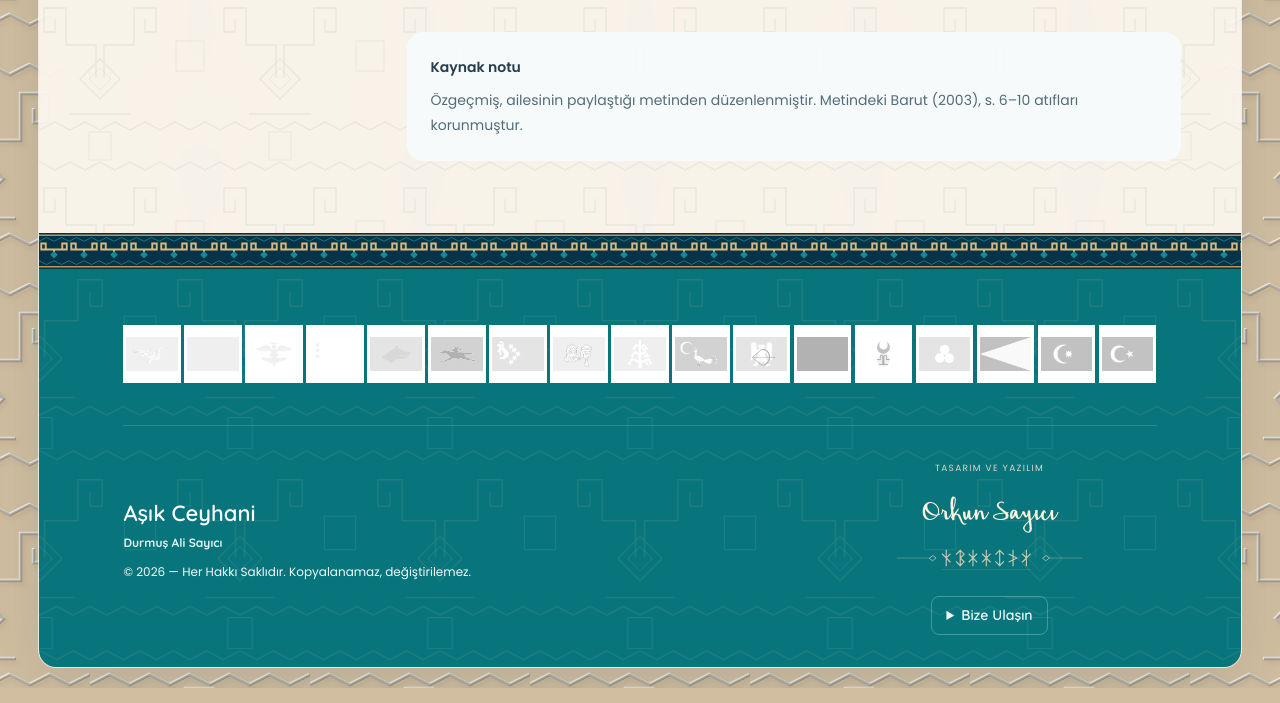
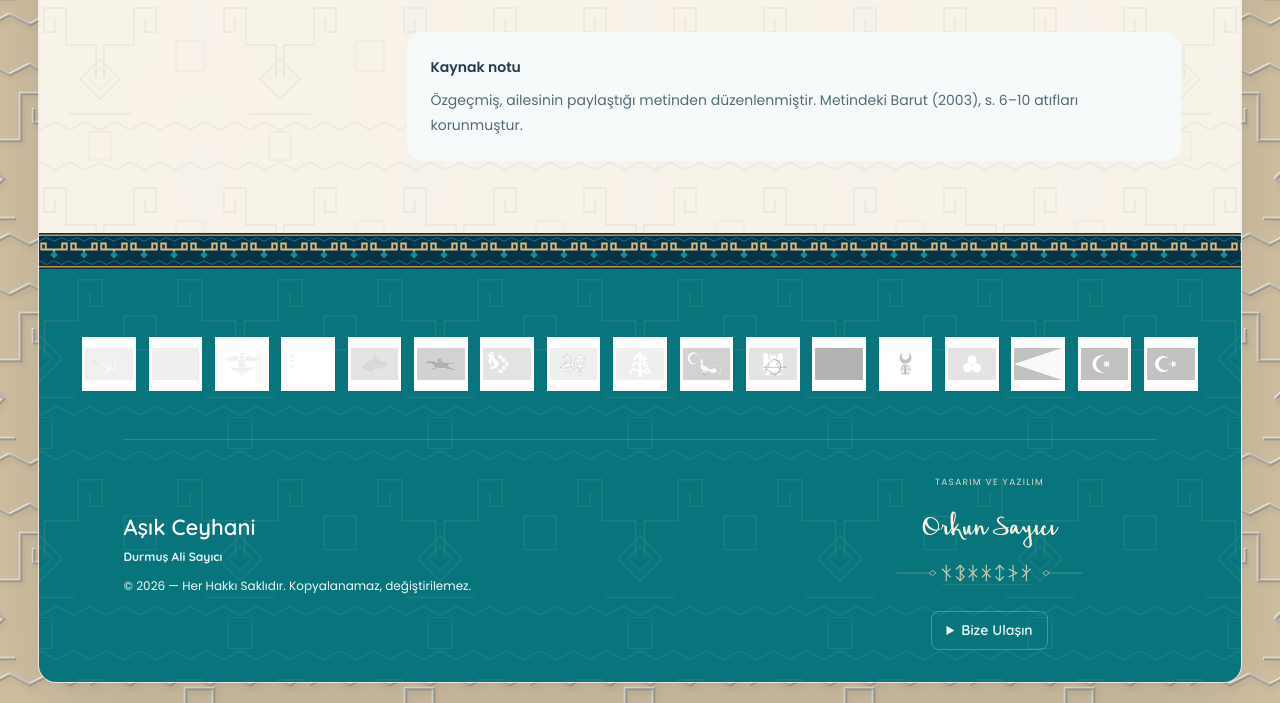
Before and after one commit to theorkun/theorkun.github.io, a plain HTML site: page hayati.html in a window 1280 px wide. Shown: the part 3475-4178 px from the top of the page. Drawn offline with Linux system fonts and the light colour scheme.

Commit message:
Spread the single flag row evenly across the footer area

```diff
--- a/footer-flags.css
+++ b/footer-flags.css
@@ -1,7 +1,7 @@
-.footer-state-flags{grid-column:1/-1;width:100%;min-width:0;justify-self:stretch;display:flex;flex-wrap:nowrap;justify-content:space-between;gap:clamp(2px,.3vw,6px);align-items:center;margin:0;padding:12px 0 18px;overflow-x:auto;overflow-y:hidden;scrollbar-width:thin;scrollbar-color:#ffffff60 transparent}
-.footer-state-flag{position:relative;display:flex;align-items:center;justify-content:center;flex:1 1 0;max-width:none;min-width:0;min-height:0;aspect-ratio:1;padding:0;text-decoration:none;border:1px solid #ffffffb0;border-radius:0;background:#fff;overflow:hidden}
+.footer-state-flags{grid-column:1/-1;width:108%;min-width:0;justify-self:stretch;display:grid;grid-template-columns:repeat(17,minmax(0,1fr));gap:clamp(8px,1vw,18px);align-items:center;margin:0 -4%;padding:24px 0;overflow-x:auto;overflow-y:hidden;scrollbar-width:thin;scrollbar-color:#ffffff60 transparent}
+.footer-state-flag{position:relative;display:flex;align-items:center;justify-content:center;width:100%;max-width:none;min-width:0;min-height:0;aspect-ratio:1;padding:0;text-decoration:none;border:1px solid #ffffffb0;border-radius:0;background:#fff;overflow:hidden}
 .footer-state-flag img{display:block;width:100%;height:auto;aspect-ratio:1;object-fit:contain;padding:2px;border-radius:0;border:0;background:transparent;opacity:.3;filter:grayscale(1);transition:opacity .25s,filter .25s}
-.footer-state-flag--turkiye{flex:1 1 0;max-width:none;min-width:0}
+.footer-state-flag--turkiye{width:100%;max-width:none;min-width:0}
 .footer-state-flag:hover img,.footer-state-flag:focus-visible img{opacity:1;filter:none;transform:none;box-shadow:none}
 .footer-state-flag-label{position:absolute;width:1px;height:1px;overflow:hidden;clip-path:inset(50%);white-space:nowrap}
 .flag-image-credits{margin:20px 0;padding:16px 20px;border:1px solid #dcc9a6;border-radius:12px;background:#fffdf8}
@@ -12,4 +12,4 @@
 .a11y-high-contrast .footer-state-flag img{opacity:1;filter:none}
 .a11y-reduced-motion .footer-state-flag:hover img,.a11y-reduced-motion .footer-state-flag:focus-visible img{transform:none}
 @media(prefers-reduced-motion:reduce){.footer-state-flag:hover img,.footer-state-flag:focus-visible img{transform:none}}
-@media(max-width:760px){.footer-state-flags{justify-content:flex-start;gap:8px}.footer-state-flag,.footer-state-flag--turkiye{flex:0 0 64px;max-width:64px}.footer-state-flag img{padding:2px}}
+@media(max-width:760px){.footer-state-flags{width:100%;margin:0;grid-template-columns:repeat(17,64px);gap:12px;padding:20px 0}.footer-state-flag,.footer-state-flag--turkiye{width:64px;max-width:64px}.footer-state-flag img{padding:2px}}
--- a/hayati.html
+++ b/hayati.html
@@ -10,7 +10,7 @@
 <link rel="stylesheet" href="site-discovery.css?v=daily-position-2">
 <link rel="stylesheet" href="contact.css?v=1">
 <link rel="stylesheet" href="credit-signature.css?v=7">
-<link rel="stylesheet" href="footer-flags.css?v=7">
+<link rel="stylesheet" href="footer-flags.css?v=8">
 </head>
 <body class="subpage">
 <a class="skip" href="#main-content">İçeriğe geç</a>
```
Also changed, not shown: ceyhaniye-yaz.html (+1 -1 lines), fotograflar.html (+1 -1 lines), index.html (+1 -1 lines), kaynakca.html (+1 -1 lines), kitaplik.html (+1 -1 lines), motifler.html (+1 -1 lines), siirler.html (+1 -1 lines), videolar.html (+1 -1 lines).
